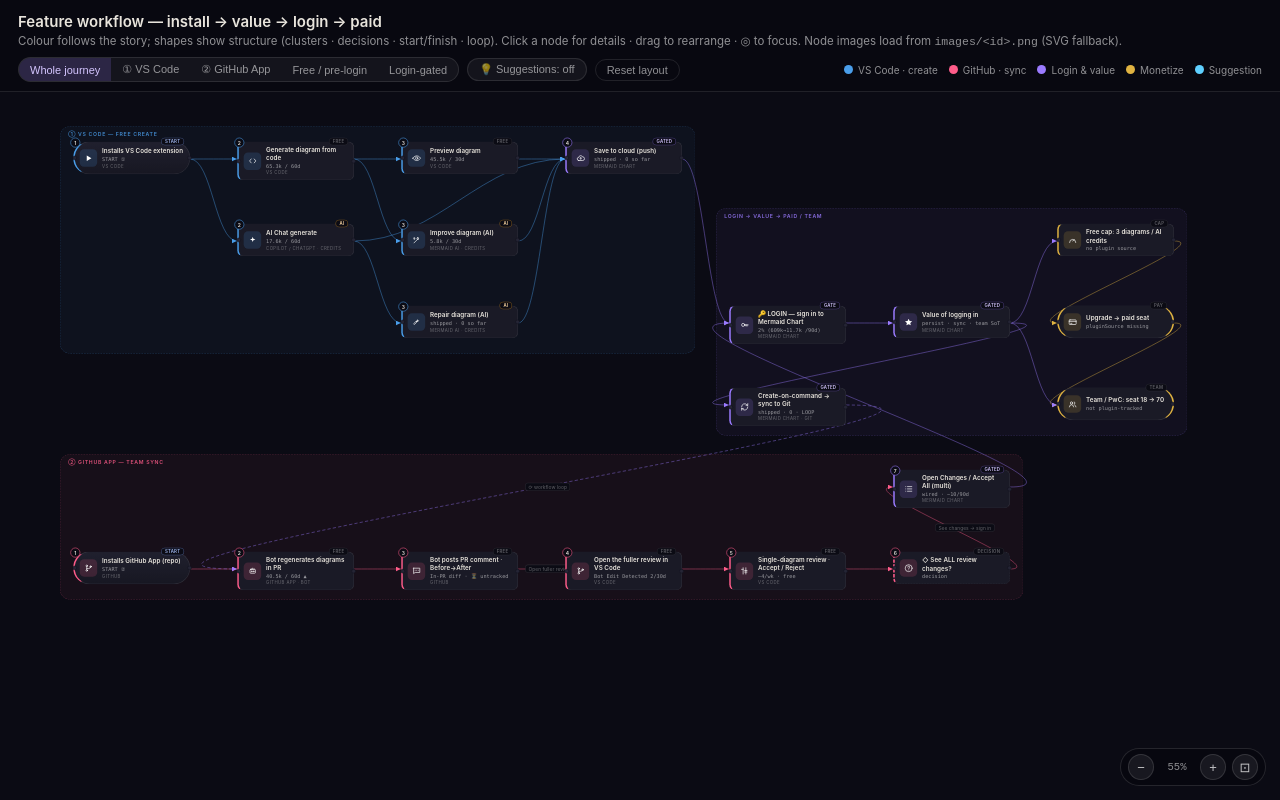
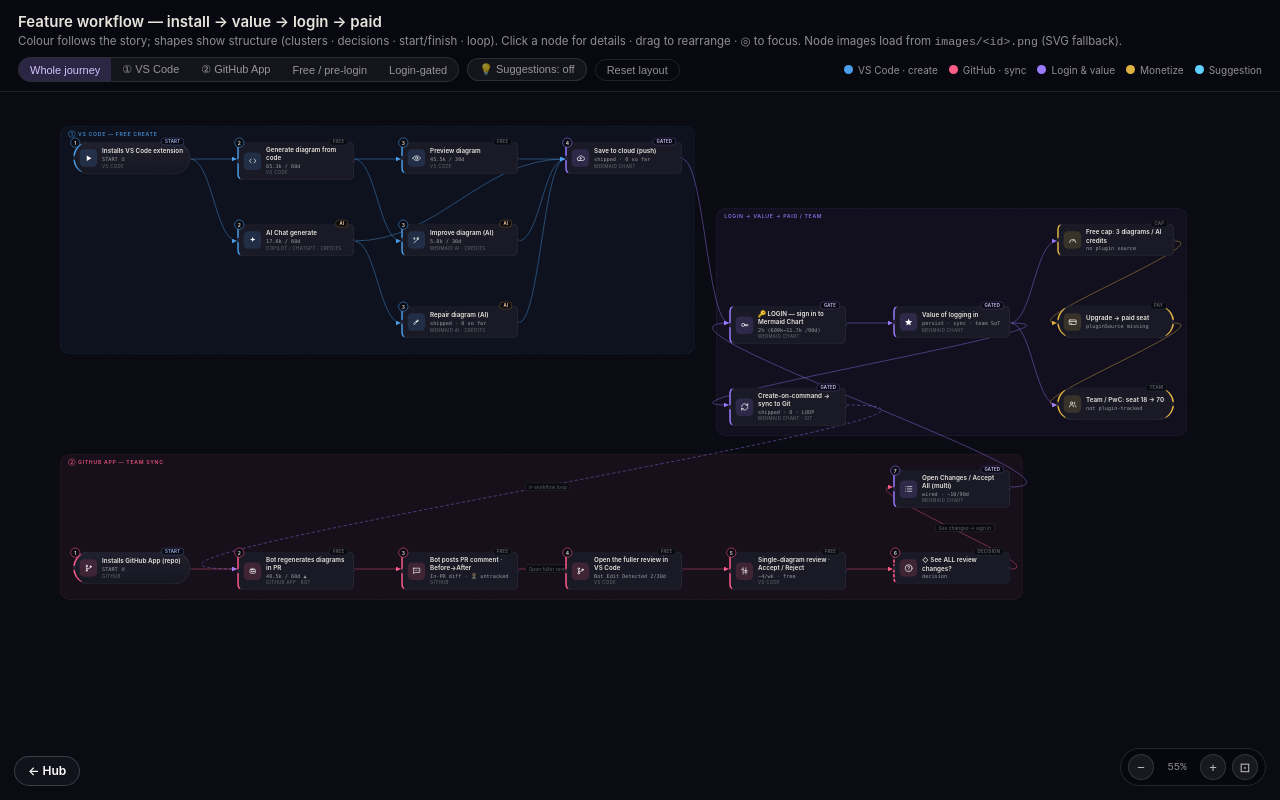
Before and after one commit to rubenmango/mermaid-vscode-plugin-test, a plain HTML site: page docs/plugins-feature-workflow.html in a window 1280 px wide. Shown: the top 800 px of the page. Drawn offline with Linux system fonts and the light colour scheme.

Commit message:
Feature workflow: add back-to-hub nav

```diff
--- a/docs/plugins-feature-workflow.html
+++ b/docs/plugins-feature-workflow.html
@@ -92,9 +92,11 @@
   #lightbox.on{display:flex}
   #lightbox img{max-width:96%;max-height:94%;border-radius:10px;box-shadow:0 24px 70px rgba(0,0,0,.7);border:1px solid rgba(255,255,255,.15)}
   #lightbox .x{position:absolute;top:18px;right:22px;color:#fff;font-size:24px;opacity:.7}
+  #hubnav{position:fixed;bottom:14px;left:14px;z-index:9999;font:600 12px/1 -apple-system,BlinkMacSystemFont,"Segoe UI",sans-serif;background:rgba(20,20,30,.85);color:#fff;padding:8px 13px;border-radius:999px;text-decoration:none;border:1px solid rgba(255,255,255,.18);backdrop-filter:blur(8px)}
 </style>
 </head>
 <body>
+<a id="hubnav" href="../index.html">← Hub</a>
 <div id="app">
   <header>
     <h1>Feature workflow — install → value → login → paid</h1>
```
